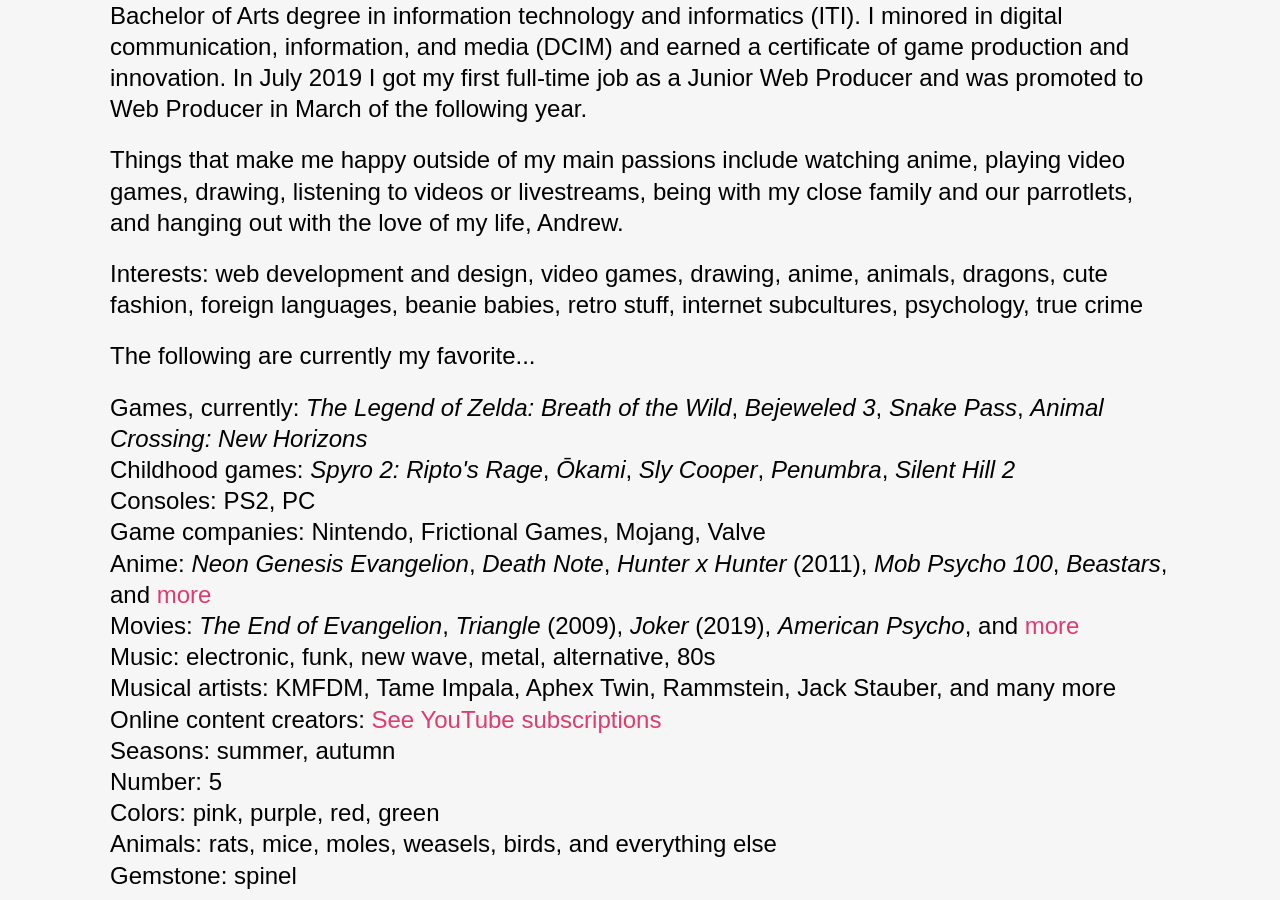
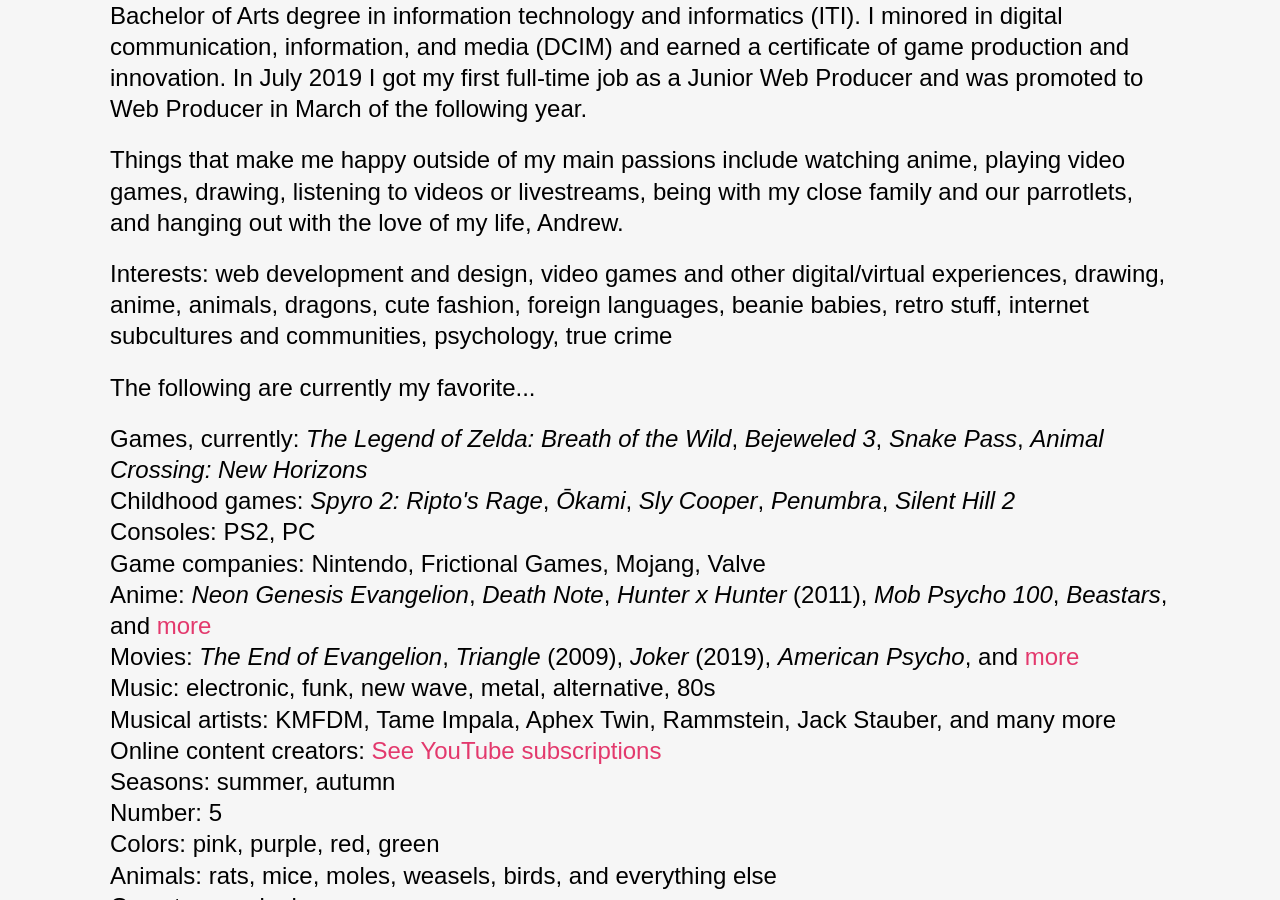
Before and after one commit to liz-lorena/2020, a Jekyll site: the page built from about/index.html, in a window 1280 px wide and 900 px high, scrolled down 663 px. Built offline with Jekyll 4.4.1, drawn with Linux system fonts in a browser that asks for light colours.

Commit message:
Update index.html

```diff
--- a/about/index.html
+++ b/about/index.html
@@ -15,7 +15,7 @@
 
     <p>Things that make me happy outside of my main passions include watching anime, playing video games, drawing, listening to videos or livestreams, being with my close family and our parrotlets, and hanging out with the love of my life, Andrew.</p>
 
-<p>Interests: web development and design, video games, drawing, anime, animals, dragons, cute fashion, foreign languages, beanie babies, retro stuff, internet subcultures, psychology, true crime</p>
+<p>Interests: web development and design, video games and other digital/virtual experiences, drawing, anime, animals, dragons, cute fashion, foreign languages, beanie babies, retro stuff, internet subcultures and communities, psychology, true crime</p>
 
     <p>The following are currently my favorite...</p>
 
```
